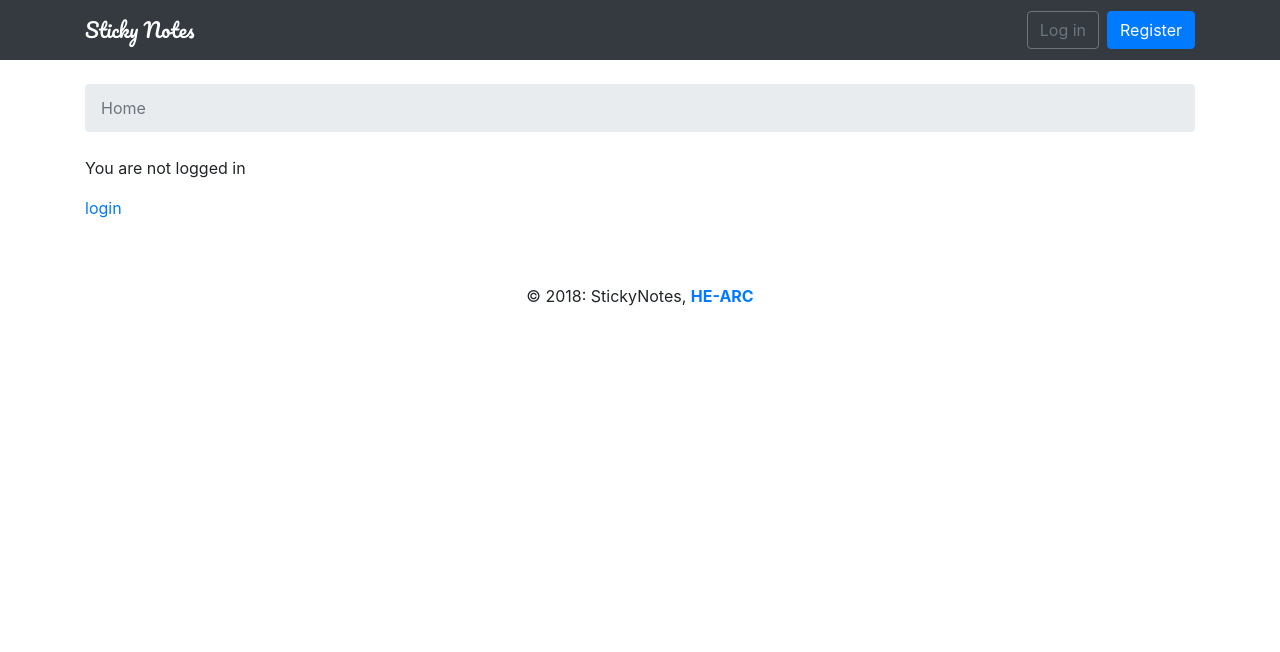
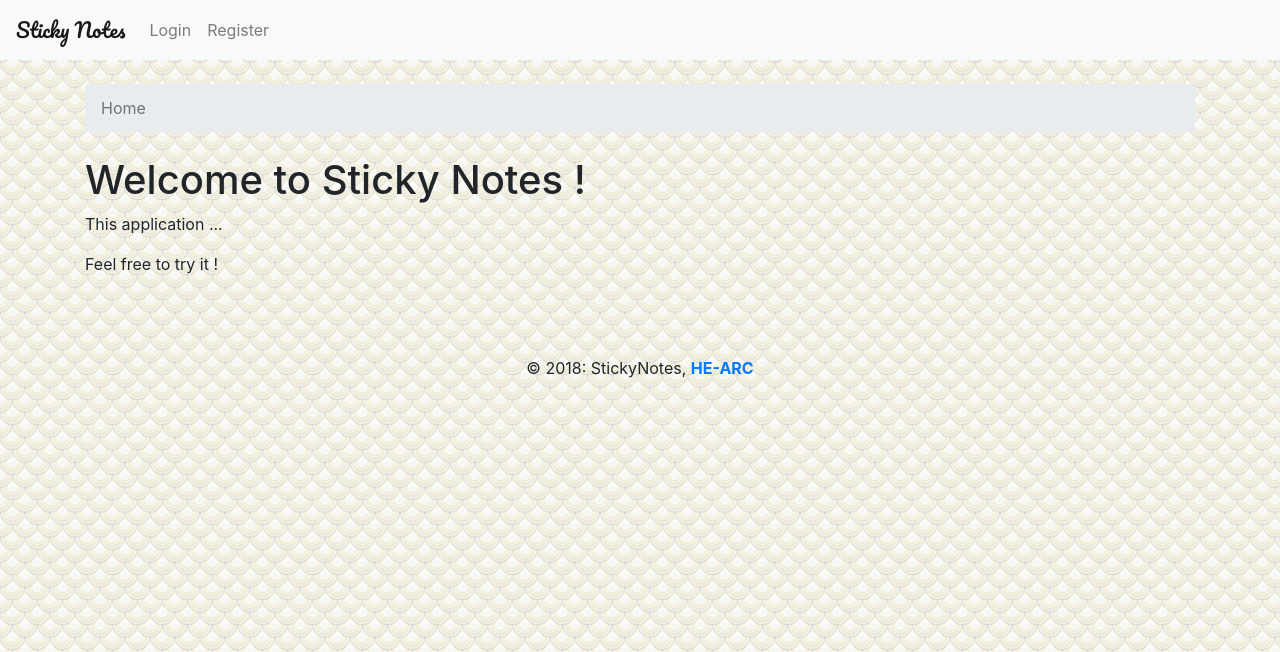
Before and after one commit to HE-Arc/StickyNotes, a Django app: page / in a window 1280 px wide. Shown: the top 652 px of the page. Run offline with Django 3.2, Linux system fonts and the light colour scheme; some libraries are stand-ins or nearby versions.

Commit message:
Minor modifications
some more left though..

```diff
--- a/stickynotes/accounts/templates/base_accounts.html
+++ b/stickynotes/accounts/templates/base_accounts.html
@@ -4,6 +4,11 @@
 
 {% block stylesheet %}
   <link rel="stylesheet" href="{% static 'css/accounts.css' %}">
+{% endblock %}
+
+<!-- BREADCRUMB -->
+{% block breadcrumb %}
+  <li class="breadcrumb-item active">Account</li>
 {% endblock %}
 
 {% block body %}
--- a/stickynotes/accounts/templates/register.html
+++ b/stickynotes/accounts/templates/register.html
@@ -4,7 +4,7 @@
 
 {% block content %}
   <div class="row justify-content-center">
-    <div class="col-lg-8 col-md-10 col-sm-12">
+    <div class="col-lg-12 col-md-10 col-sm-12">
       <div class="card">
         <div class="card-body">
           <h3 class="card-title">Register</h3>
--- a/stickynotes/notes/models.py
+++ b/stickynotes/notes/models.py
@@ -10,6 +10,7 @@ from django.conf import settings
 from enumfields import EnumField, Enum
 from embed_video.fields import EmbedVideoField
 # Create your models here.
+
 
 class Chalkboard(models.Model):
     """ Chalkboard containing different types of notes """
@@ -29,6 +30,8 @@ class Chalkboard(models.Model):
     def __str__(self):
         return self.name
 
+
+# TODO
 class FavoriteChalkboards(models.Model):
     """ Contains a users's favorite chalkboards """
     date_created = models.DateTimeField(auto_now_add=True, editable=False)
@@ -42,6 +45,7 @@ class FavoriteChalkboards(models.Model):
         null=False,
         blank=False,
     )
+
 
 class StickyNote(models.Model):
     """ Contains the data created by the users """
@@ -63,6 +67,7 @@ class StickyNote(models.Model):
     def __str__(self):
         return "text"
 
+
 class ImageStickyNote(StickyNote):
     """ Contains the data created by the users """
     image_content = models.URLField() # not work yet (change)
@@ -70,6 +75,7 @@ class ImageStickyNote(StickyNote):
     def __str__(self):
         return "image"
 
+
 class VideoStickyNote(StickyNote):
     """ Contains the data created by the users """
     video_content = EmbedVideoField() # embed video content
--- a/stickynotes/notes/templates/base.html
+++ b/stickynotes/notes/templates/base.html
@@ -17,35 +17,41 @@
   </head>
   <body>
 
-    <nav class="navbar navbar-expand-sm navbar-dark bg-dark">
-      <div class="container">
+    <nav class="navbar navbar-expand-lg navbar-light bg-light">
     <a class="navbar-brand" href="{% url 'home' %}">Sticky Notes</a>
-        <button class="navbar-toggler" type="button" data-toggle="collapse" data-target="mainMenu" aria-controls="mainMenu" aria-expanded="false" aria-label="Toggle navigation">
+    <button class="navbar-toggler" type="button" data-toggle="collapse" data-target="#navbarSupportedContent" aria-controls="navbarSupportedContent" aria-expanded="false" aria-label="Toggle navigation">
       <span class="navbar-toggler-icon"></span>
     </button>
-        <div class="collapse navbar-collapse" id="mainMenu">
-          <!-- This has to be changed -->
+
+    <div class="collapse navbar-collapse" id="navbarSupportedContent">
+      <ul class="navbar-nav mr-auto">
         {% if user.is_authenticated %}
-            <ul class="navbar-nav ml-auto">
-              <li class="nav-item dropdown">
-                <a class="nav-link dropdown-toggle" href="#" id="userMenu" data-toggle="dropdown" aria-haspopup="true" aria-expanded="false">
-                  {{ user.username }}
-                </a>
-                <div class="dropdown-menu dropdown-menu-right" aria-labelledby="userMenu">
-                  <a class="dropdown-item" href="#">My account</a>
-                  <a class="dropdown-item" href="{% url 'password_change' %}">Change password</a>
-                  <div class="dropdown-divider"></div>
-                  <a class="dropdown-item" href="{% url 'logout' %}">Log out</a>
-                </div>
+        <li class="nav-item active">
+          <a class="nav-link" href="#">Profile <span class="sr-only">(current)</span></a>
         </li>
+        <li class="nav-item">
+          <a class="nav-link" href="{% url 'chalkboards' %}">Chalkboards</a>
+        </li>
+        <li class="nav-item">
+          <!-- TODO: pass from CHLK to NOTES -->
+          <a class="nav-link" href="{% url 'view_notes' %}">Notes</a>
+        </li>
+        <li class="nav-item">
+          <a class="nav-link" href="{% url 'logout' %}">Logout</a>
+        </li>
+        {% else %}
+        <li class="nav-item">
+          <a class="nav-link" href="{% url 'login' %}">Login</a>
+        </li>
+        <li class="nav-item">
+          <a class="nav-link" href="{% url 'register' %}">Register</a>
+        </li>
+        {% endif %}
       </ul>
-          {% else %}
-            <form class="form-inline ml-auto">
-              <a href="{% url 'login' %}" class="btn btn-outline-secondary">Log in</a>
-              <a href="{% url 'register' %}" class="btn btn-primary ml-2">Register</a>
-            </form>
-          {% endif %}
-        </div>
+      <!--<form class="form-inline my-2 my-lg-0">
+        <input class="form-control mr-sm-2" type="search" placeholder="Search" aria-label="Search">
+        <button class="btn btn-outline-success my-2 my-sm-0" type="submit">Search</button>
+      </form>-->
     </div>
   </nav>
 
--- a/stickynotes/notes/templates/home.html
+++ b/stickynotes/notes/templates/home.html
@@ -6,22 +6,27 @@
 Home
 {% endblock %}
 
+<!-- BREADCRUMB -->
 {% block breadcrumb %}
   <li class="breadcrumb-item active">Home</li>
 {% endblock %}
 
 {% block content %}
+  <!-- AUTHENTIFIED -->
+  <div>
+    {% if user.is_authenticated %}
+      <h2>Hi {{ user.username }}!</h2>
+    <!-- TODO: list chlks created by me -->
 
-{% if user.is_authenticated %}
-  <h2>Hi {{ user.username }}!</h2>
+    <!-- TODO: list chlks favorites -->
 
-{% for chlk in chlks %}
-<p>{{ chlk }}</p>
-{% endfor %}
-  <!--<a href="{% url 'view_notes' %}">go to notes</a> | <a href="{% url 'logout' %}">logout</a>-->
-{% else %}
-  <p>You are not logged in</p>
-  <a href="{% url 'login' %}">login</a>
+    <!-- TODO: NOT AUTHENTIFIED -->
+    {% else %}
+    <h1>Welcome to Sticky Notes !</h1>
 
-{% endif %}
+    <p>This application ... </p>
+
+    <p>Feel free to try it ! </p>
+  </div>
+  {% endif %}
 {% endblock %}
--- a/stickynotes/notes/urls.py
+++ b/stickynotes/notes/urls.py
@@ -9,6 +9,8 @@ urlpatterns = [
     url(r'^$', views.home, name='home'),
     url(r'^notes', views.notes, name='view_notes'),
     url(r'^chalkboards', views.chalkboards, name='chalkboards'),
+    # TODO: notes has to be replaced by something like this ..
+    # url(r'^chalkboards/(?P<pk>\d+)/$', views.notes, name='notes'),
     # ACCOUNTS
     # url(r'^(?P<username>[\w.@+-]+)/$', views.user_profile, name='user_profile'),
     url(r'^register/$', accounts_views.register, name='register'),
--- a/stickynotes/notes/views.py
+++ b/stickynotes/notes/views.py
@@ -13,8 +13,7 @@ from notes.forms import StickyNoteForm, ImageStickyNoteForm, VideoStickyNoteForm
 # Create your views here.
 
 def home(request):
-    chlks = Chalkboard.objects.filter()
-    return render(request, 'home.html', {'chlks': chlks})
+    return render(request, 'home.html')
 
 @login_required
 def chalkboards(request):
@@ -22,8 +21,8 @@ def chalkboards(request):
     return render(request, 'chalkboards/chalkboard.html', {'chlks' : chlks})
 
 @login_required
-def notes(request):
-    stickynotes = StickyNote.objects.all()
+def notes(request): # TODO: has to be changed somehow to allow passing from CHLK to NOTES
+    stickynotes = StickyNote.objects.filter()
     type_stickynotes = [StickyNote, ImageStickyNote, VideoStickyNote]
     return render(request, 'notes/note.html', {'stickynotes' : stickynotes, 'type_stickynotes' : type_stickynotes})
 
--- a/stickynotes/static/css/app.css
+++ b/stickynotes/static/css/app.css
@@ -1,3 +1,6 @@
+body {
+  background-image: url(../img/gold_scale.png);
+}
 html {
   position: relative;
   min-height: 100%;
```
Also changed, not shown: stickynotes/notes/templates/chalkboards/chalkboard.html (+9 -7 lines). Lines whose indentation alone changed are shown as unchanged.
